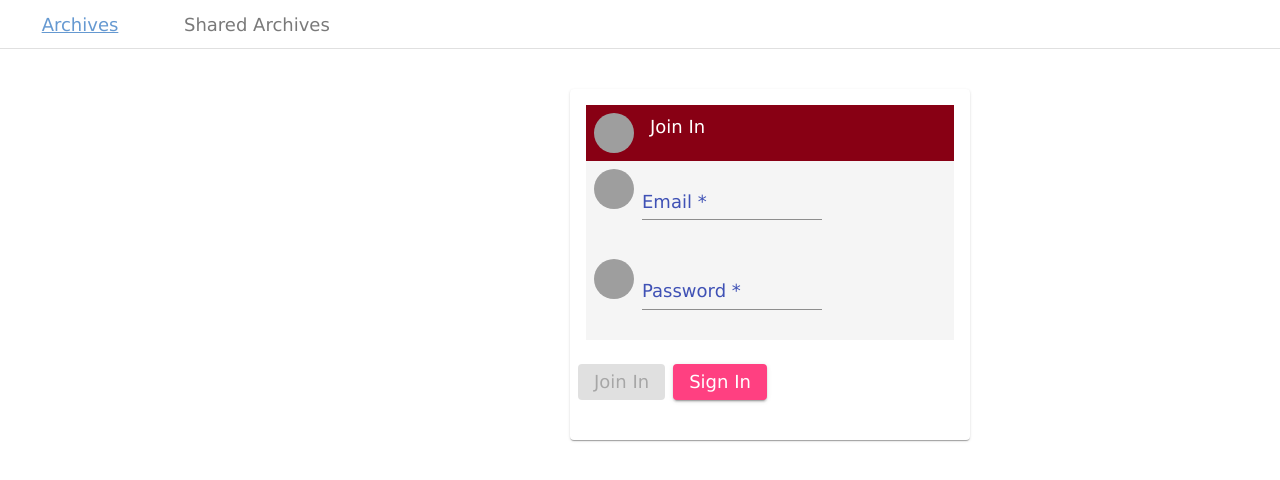
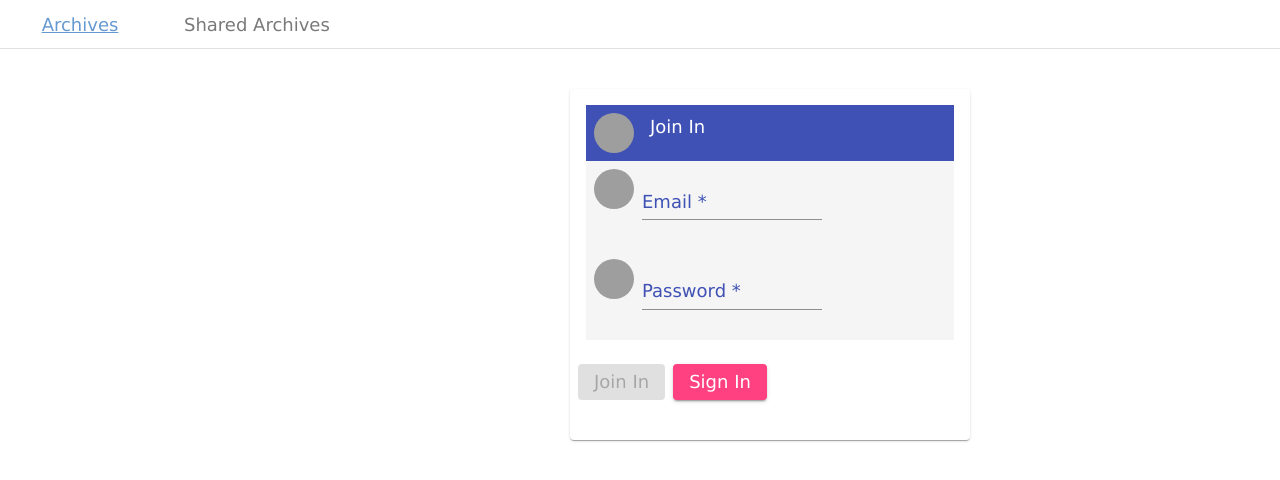
Before and after one commit to javierpardollama/HYPERDRIVE, an Angular app in the folder Hyperdrive.Portal/Hyperdrive.Tier.Web/ClientApp/: page /auth/joinin in a window 1280 px wide. Shown: the top 480 px of the page. Built offline with nearby package versions, Linux system fonts and the light colour scheme; grey boxes are pictures that could not be loaded.

Commit message:
CORRECCION PALETA DE COLORES

```diff
--- a/Hyperdrive.Portal/Hyperdrive.Tier.Web/ClientApp/src/app/auth/joinin-auth/joinin-auth.component.css
+++ b/Hyperdrive.Portal/Hyperdrive.Tier.Web/ClientApp/src/app/auth/joinin-auth/joinin-auth.component.css
@@ -45,7 +45,7 @@ background-size: cover;
 mat-card-header
 {
 padding:8px;
-background-color: #880014;
+background-color: #3f51b5 !important;
 }
 
 /* MATERIAL OVERRIDE */
--- a/Hyperdrive.Portal/Hyperdrive.Tier.Web/ClientApp/src/app/auth/signin-auth/signin-auth.component.css
+++ b/Hyperdrive.Portal/Hyperdrive.Tier.Web/ClientApp/src/app/auth/signin-auth/signin-auth.component.css
@@ -45,7 +45,7 @@ background-size: cover;
 mat-card-header
 {
 padding:8px;
-background-color: #880014;
+background-color: #3f51b5 !important;
 }
 
 /* MATERIAL OVERRIDE */
```
